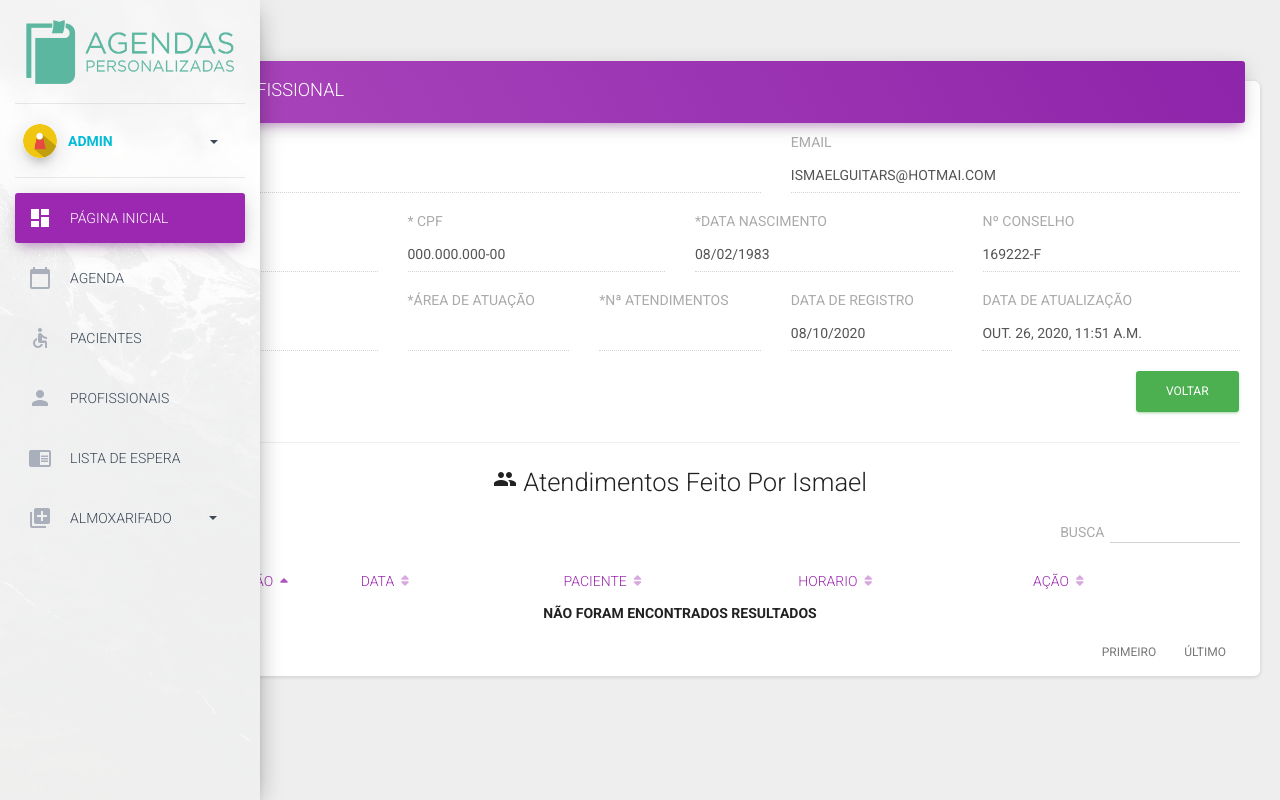
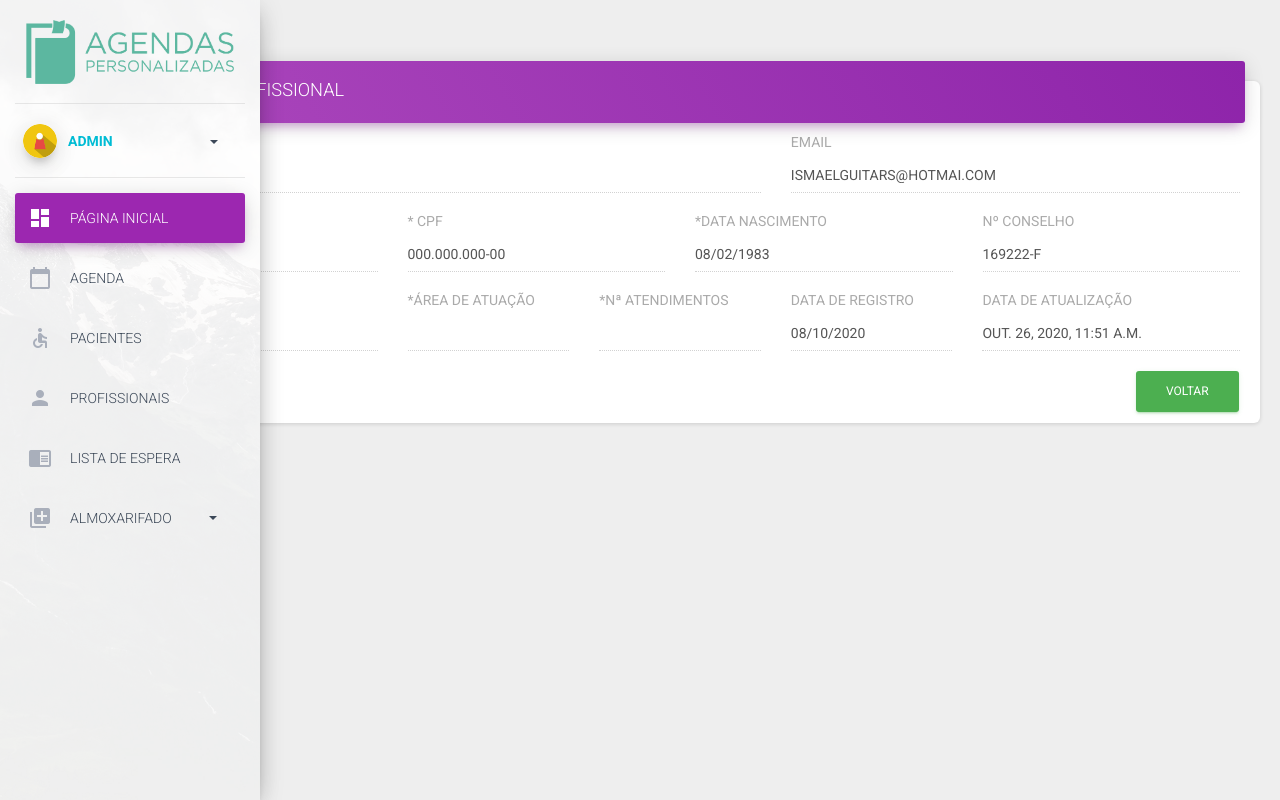
Before and after one commit to Ismaelg12/app_ceo, a Django app: page /profissional/detalhe/2/detalhe/ in a window 1280 px wide. Run offline with Django 3.2, Linux system fonts and the light colour scheme; a user stored in the database is signed in; data comes from the database, SQL or seed files in the repository; both versions use the stored data as it was after the commit; some libraries are stand-ins or nearby versions.

Commit message:
incluir ubs

```diff
--- a/controle_usuarios/templates/profissionais/profissional_detalhe.html
+++ b/controle_usuarios/templates/profissionais/profissional_detalhe.html
@@ -102,48 +102,7 @@
                     </div>
                    <a href="{% url 'profissionais' %}" class="btn btn-success btn-group pull-right" onclick="return confirm('Deseja realmente Voltar?');">Voltar</a>
                     <div class="clearfix"></div>
-                    <hr>
-                    <h3 class="text-center"><i class="material-icons">people</i>  Atendimentos Feito Por {{prof.nome}}</h3>
-                    <div class="tab-pane active show" id="profile">
-                      <table class="table" id="datatables" style="width:100%">
-                      <thead class=" text-primary">
-                        <th>Evolução/Avaliação</th>
-                        <th>Data</th>
-                        <th>Paciente</th>
-                        <th>Horario</th>
-                        <th>Ação</th>
-                      </thead>
-                      <tbody>
-                        {% for atendimento in prof.atendimento_set.all %}
-                         <tr>
-                          {% if atendimento.tipo == 'AV' %}
-                            <td width="18%">
-                              <div style="background-color:#1874CD;text-align:center;color:white;border-radius: 5px 5px;"><font size="2">{{atendimento.get_tipo_display}}</font>
-                              </div>
-                            </td>
-                          {% else %}
-                            <td width="18%">
-                              <div style="background-color:green;text-align:center;color:white;border-radius: 5px 5px;"><font size="2">{{atendimento.get_tipo_display}}</font>
-                              </div>
-                            </td>
-                          {% endif %}
-                          <td>
-                            {{atendimento.data|date:"d/m/Y"}}
-                          </td>
-                          <td>
-                            {{atendimento.paciente}}
-                          </td>
-                          <td>
-                            {{atendimento.hora_inicio}}h -- {{atendimento.hora_fim}}h
-                          </td>
-                          <td>
-                            <a href="{% url 'update_atendimento' atendimento.id %}" title="Ver Atendimento"><i class="material-icons">visibility</i></a>
-                          </td>
-                        </tr>
-                        {% endfor %}
-                       </tbody>
-                    </table>
-                    </div>
+
                 </div>
                  </div><!-- end content-->
                 </div><!--  end card  -->
--- a/pacientes/admin.py
+++ b/pacientes/admin.py
@@ -9,4 +9,9 @@ class PacienteAdmin(admin.ModelAdmin):
 	formfield_overrides = {
         models.ManyToManyField: {'widget': CheckboxSelectMultiple},
     }
+
+class UbsAdmin(admin.ModelAdmin):
+	list_display = ['nome']
+	search_fields  = ['nome']
 admin.site.register(Paciente,PacienteAdmin)
+admin.site.register(Ubs,UbsAdmin)
--- a/pacientes/forms.py
+++ b/pacientes/forms.py
@@ -24,5 +24,8 @@ class PacienteForm(forms.ModelForm):
 			'telefone'       : forms.TextInput(attrs={'class': 'form-control','required': 'true'}),
 			'telefone_fixo'  : forms.TextInput(attrs={'class': 'form-control'}),
 			'observacao'     : forms.Textarea(attrs={'class': 'form-control'}),
+			'ubs'            : forms.Select(attrs={'class':'selectpicker',
+                'data-style':'select-with-transition','data-size':7,
+                'data-live-search':'true','onchange':'showDiv(this)','id':'id_ubs','required': 'true',}),
 			'tratamento'     : forms.Select(attrs={'class': 'form-control'}),
 		}
--- a/pacientes/templates/ligacao.html
+++ b/pacientes/templates/ligacao.html
@@ -63,7 +63,7 @@
                   <th>Nome</th>
                   <th>Profissional</th>
                   <th>Telefone</th>
-                  <th>CPF</th>
+                  <th>UBS</th>
                   <th>Cartão SUS</th>
                   <th>Ação</th>
                 </thead>
@@ -82,7 +82,7 @@
                       {% endfor %}
                     </td>
                     <td>{{p.telefone}}</td>
-                    <td>{{p.cpf}}</td>
+                    <td>{{p.ubs}}</td>
                     <td>{{p.sus}}</td>
                     <td>
                       <a href="{% url 'paciente_detalhe' p.id %}" title="Visualizar"><i
--- a/pacientes/templates/pacientes.html
+++ b/pacientes/templates/pacientes.html
@@ -61,7 +61,7 @@
                   <th>Nome</th>
                   <th>Profissional</th>
                   <th>Telefone</th>
-                  <th>CPF</th>
+                  <th>UBS</th>
                   <th>Cartão SUS</th>
                   <th>Ação</th>
                 </thead>
@@ -85,7 +85,7 @@
                       {% endfor %}
                     </td>
                     <td>{{p.telefone}}</td>
-                    <td>{{p.cpf}}</td>
+                    <td>{{p.ubs}}</td>
                     <td>{{p.sus}}</td>
                     <td>
                       <a href="{% url 'paciente_detalhe' p.id %}" title="Visualizar"><i
--- a/pacientes/templates/trat_concluido.html
+++ b/pacientes/templates/trat_concluido.html
@@ -64,7 +64,7 @@
                   <th>Nome</th>
                   <th>Profissional</th>
                   <th>Telefone</th>
-                  <th>CPF</th>
+                  <th>UBS</th>
                   <th>Cartão SUS</th>
                   <th>Ação</th>
                 </thead>
@@ -83,7 +83,7 @@
                       {% endfor %}
                     </td>
                     <td>{{p.telefone}}</td>
-                    <td>{{p.cpf}}</td>
+                    <td>{{p.ubs}}</td>
                     <td>{{p.sus}}</td>
 
                     <td>
--- a/pacientes/templates/trat_iniciado.html
+++ b/pacientes/templates/trat_iniciado.html
@@ -62,7 +62,7 @@
                   <th>Nome</th>
                   <th>Profissional</th>
                   <th>Telefone</th>
-                  <th>CPF</th>
+                  <th>UBS</th>
                   <th>Cartão SUS</th>
 
                   <th>Ação</th>
@@ -82,7 +82,7 @@
                       {% endfor %}
                     </td>
                     <td>{{p.telefone}}</td>
-                    <td>{{p.cpf}}</td>
+                    <td>{{p.ubs}}</td>
                     <td>{{p.sus}}</td>
 
                     <td>
--- a/projeto/settings.py
+++ b/projeto/settings.py
@@ -107,6 +107,7 @@ DATABASES = {
         'USER':config('DB_USER'),
         'PASSWORD':config('DB_PASSWORD'),
         'HOST':config('DB_HOST'),
+        'PORT':'3306',
         'OPTIONS': {
         'init_command': "SET sql_mode='STRICT_TRANS_TABLES'",
         },
```
Also changed, not shown: pacientes/models.py (+12 -0 lines), pacientes/templates/adicionar_paciente.html (+11 -2 lines), pacientes/templates/paciente_detalhe.html (+8 -2 lines), db.sqlite3.
